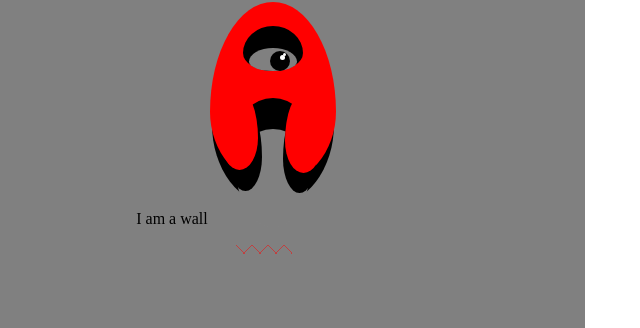
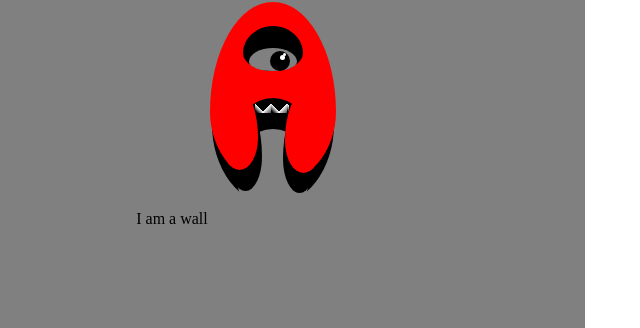
Before and after one commit to SpencerFalor-Ward/cssGrafitimation, a plain HTML site: page index.html in a window 1280 px wide. Shown: the part 267-595 px from the top of the page, 123-763 px from the left. Drawn offline with Linux system fonts and the light colour scheme.

Commit message:
finished teeth, but not thirlled about how they look

```diff
--- a/assets/style.css
+++ b/assets/style.css
@@ -157,7 +157,7 @@
   z-index: 9;
 }
 .aL14{
-  margin: 0px 0px 0px 0px;
+  margin: -135px 0px 0px 19px;
   position: relative;
   width: 200px;
   height: 50px;
@@ -166,14 +166,15 @@
 .line {
   position: absolute;
   /* Height set to clip correctly basically background-size/2 + line width */
-    width: 56px;
-    height: 26px;
+    width: 34px;
+    height: 20px;
 }
 .line1 {
-  background: linear-gradient(45deg, transparent, transparent 49%, red 49%, transparent 51%);
+  background: linear-gradient(45deg, transparent, transparent 49%, white 60%, transparent 60%);
+  /* border-bottom:5px solid red */
 }
 .line2 {
-  background: linear-gradient(-45deg, transparent, transparent 49%, red 49%, transparent 51%);
+  background: linear-gradient(-45deg, transparent, transparent 40%, white 60%, transparent 60%);
 }
 .line {
   /* Must be after background definition. */
```
